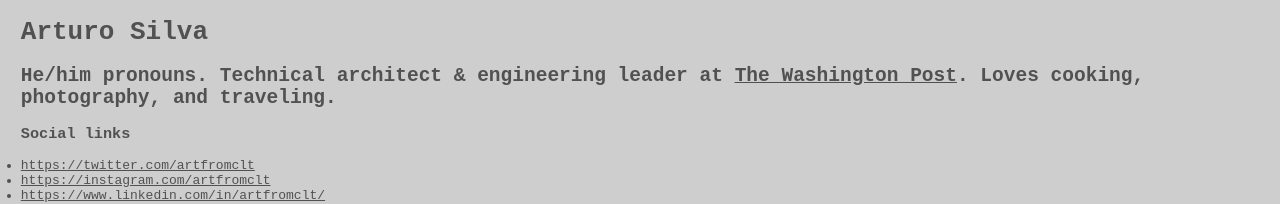
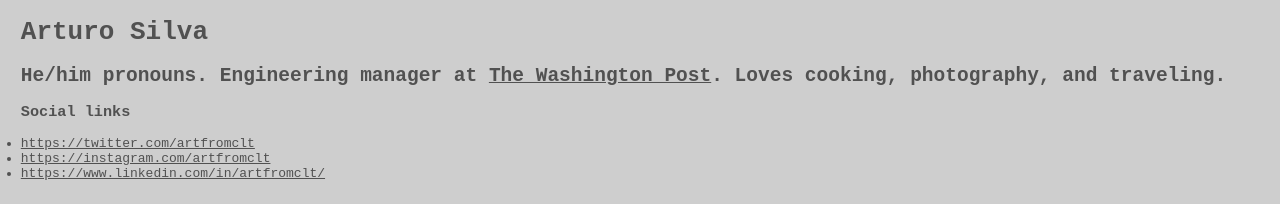
Before and after one commit to artmsilva/artmsilva.com, a Next.js app: page / in a window 1280 px wide. Shown: the top 204 px of the page. Built offline with nearby package versions, Linux system fonts and the light colour scheme; no server answers.

Commit message:
feat: update position

```diff
--- a/pages/index.js
+++ b/pages/index.js
@@ -48,12 +48,12 @@
   return (
     <React.Fragment>
       <Head>
-        <title>Arturo Silva — Technical Architect at The Washington Post</title>
+        <title>Arturo Silva — Engineering Manager at The Washington Post</title>
       </Head>
       <header>
         <h1 className="block">Arturo Silva</h1>
         <h2 className="block">
-          He/him pronouns. Technical architect &amp; engineering leader at{" "}
+          He/him pronouns. Engineering manager at{" "}
           <a href="https://build.washingtonpost.com">The Washington Post</a>.
           Loves cooking, photography, and traveling.
         </h2>
```
